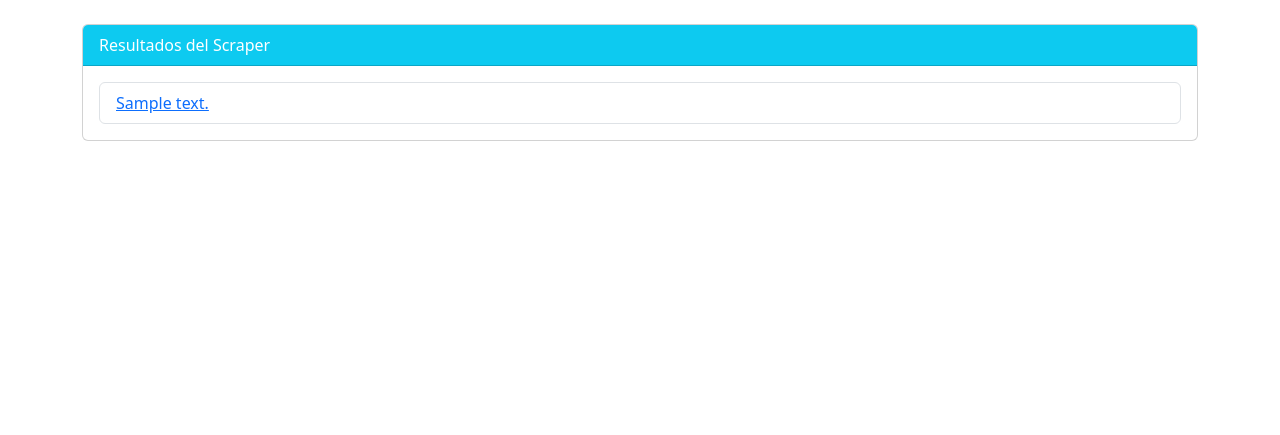
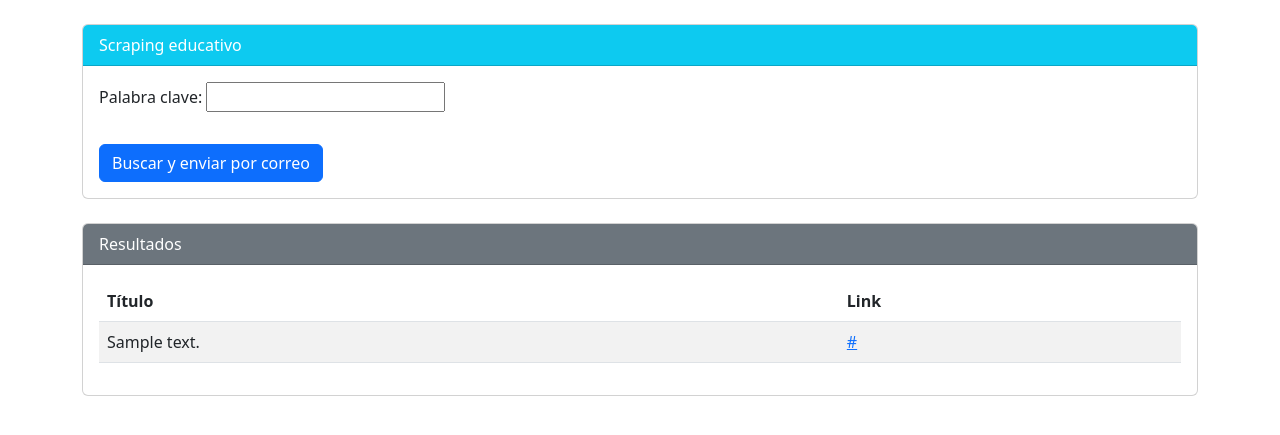
Before and after one commit to BeB55/parcial_2, a Django app: template templates/scraper.html in a window 1280 px wide. Shown: the part 56-491 px from the top of the page. Run offline with Django 4.2, Linux system fonts and the light colour scheme; tables that the repository leaves empty hold one stand-in row (values such as "Sample post"); the template is opened without the code that fills it: values that come from a table or form of the project are taken from there, most other values are stand-ins (such as "Sample title", 1, 10 or a date in 2020).

Commit message:
corrijo el scraper

```diff
--- /dev/null
+++ b/apps/scraper/forms.py
@@ -0,0 +1,4 @@
+from django import forms
+
+class ScraperForm(forms.Form):
+    keyword = forms.CharField(label="Palabra clave", max_length=100)
--- a/templates/scraper.html
+++ b/templates/scraper.html
@@ -1,20 +1,43 @@
 {% extends "base.html" %}
 {% block title %}Scraper{% endblock %}
 {% block content %}
-<div class="card">
+
+<div class="card mb-4">
   <div class="card-header bg-info text-white">
-    Resultados del Scraper
+    Scraping educativo
   </div>
   <div class="card-body">
-    <ul class="list-group">
-      {% for r in resultados %}
-        <li class="list-group-item">
-          <a href="{{ r.url }}" target="_blank">{{ r.texto }}</a>
-        </li>
-      {% empty %}
-        <li class="list-group-item text-muted">No se encontraron resultados.</li>
-      {% endfor %}
-    </ul>
+    <form method="post" class="row g-3">
+      {% csrf_token %}
+      {{ form.as_p }}
+      <div class="col-12">
+        <button type="submit" class="btn btn-primary">Buscar y enviar por correo</button>
+      </div>
+    </form>
   </div>
 </div>
+
+{% if resultados %}
+<div class="card">
+  <div class="card-header bg-secondary text-white">
+    Resultados
+  </div>
+  <div class="card-body">
+    <table class="table table-striped">
+      <thead>
+        <tr><th>Título</th><th>Link</th></tr>
+      </thead>
+      <tbody>
+        {% for r in resultados %}
+        <tr>
+          <td>{{ r.texto }}</td>
+          <td><a href="{{ r.url }}" target="_blank">{{ r.url }}</a></td>
+        </tr>
+        {% endfor %}
+      </tbody>
+    </table>
+  </div>
+</div>
+{% endif %}
+
 {% endblock %}
```
Also changed, not shown: apps/scraper/utils.py (added, +16 -0 lines), apps/scraper/views.py (+30 -1 lines).
